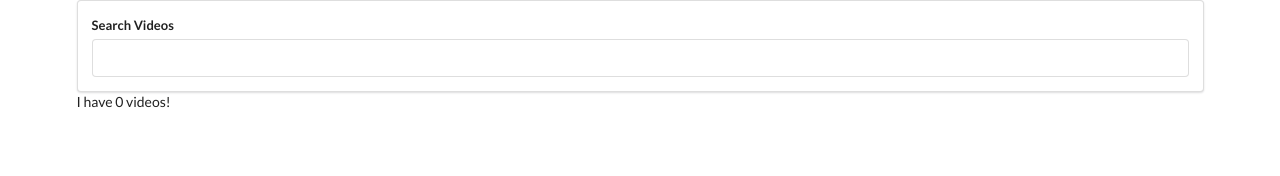
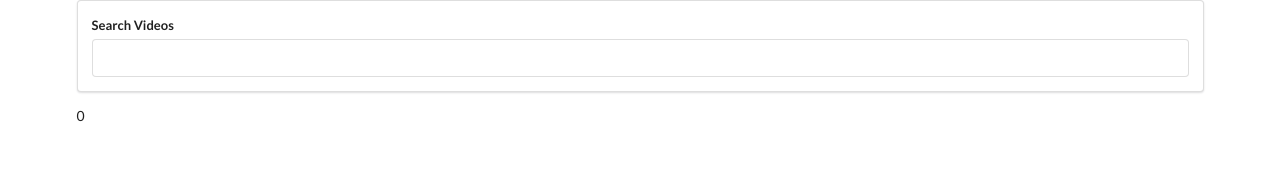
Before and after one commit to jamievullo/screenkingdom, a React (Create React App) app: page / in a window 1280 px wide. Shown: the top 176 px of the page. Built offline with nearby package versions, Linux system fonts and the light colour scheme.

Commit message:
Added VideoList component

```diff
--- a/src/components/App.js
+++ b/src/components/App.js
@@ -1,6 +1,7 @@
 import React from 'react';
 import SearchBar from './SearchBar';
 import youtube from '../apis/youtube';
+import VideoList from './VideoList'
 
 class App extends React.Component {
 
@@ -24,7 +25,7 @@
         return (
         <div className="ui container">
             <SearchBar onTermSubmit={this.onTermSubmit} />
-            I have {this.state.videos.length} videos!
+            <VideoList videos={this.state.videos}/>
         </div>
         )
     }
--- /dev/null
+++ b/src/components/VideoList.js
@@ -0,0 +1,8 @@
+import React from 'react'
+
+const VideoList = (props) => {
+    // props.videos
+    return <div>{props.videos.length}</div>
+}
+
+export default VideoList;
```
